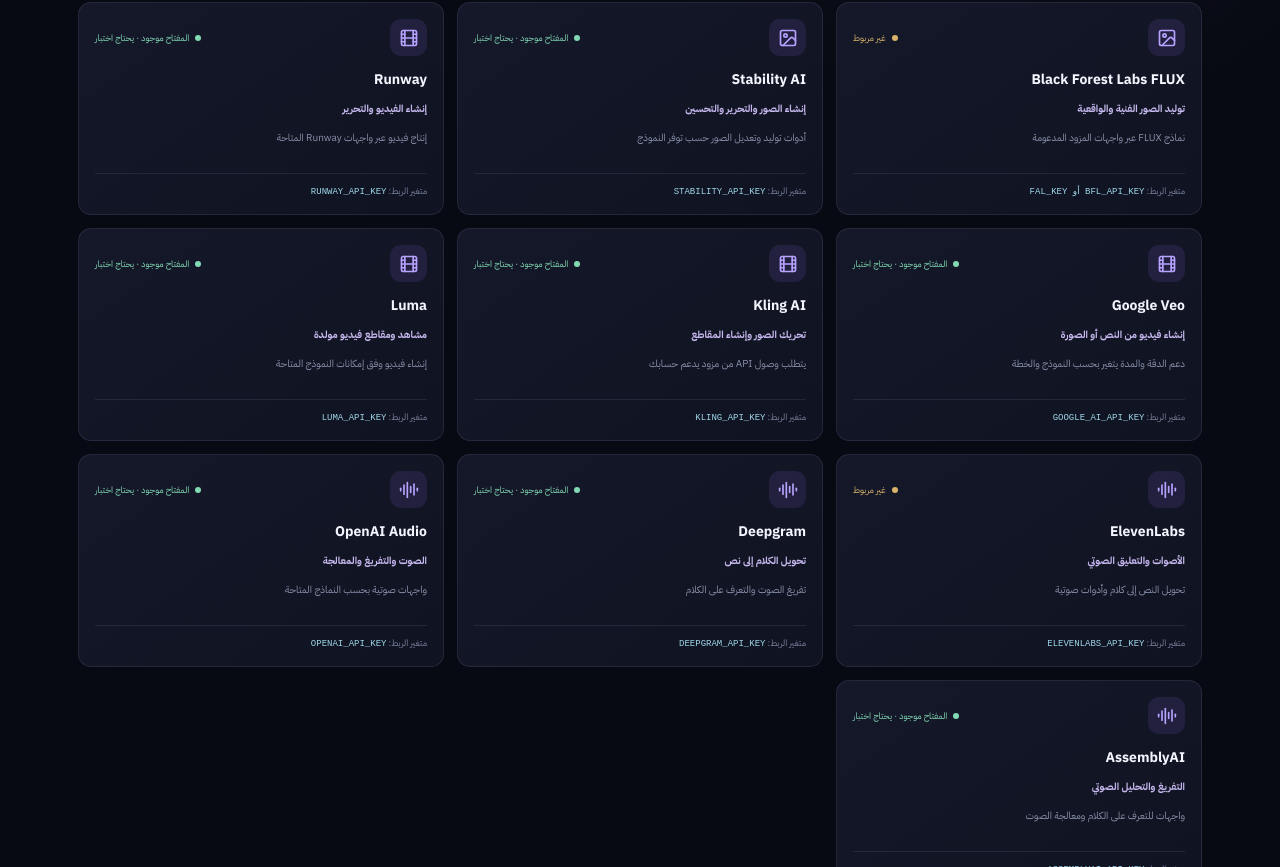
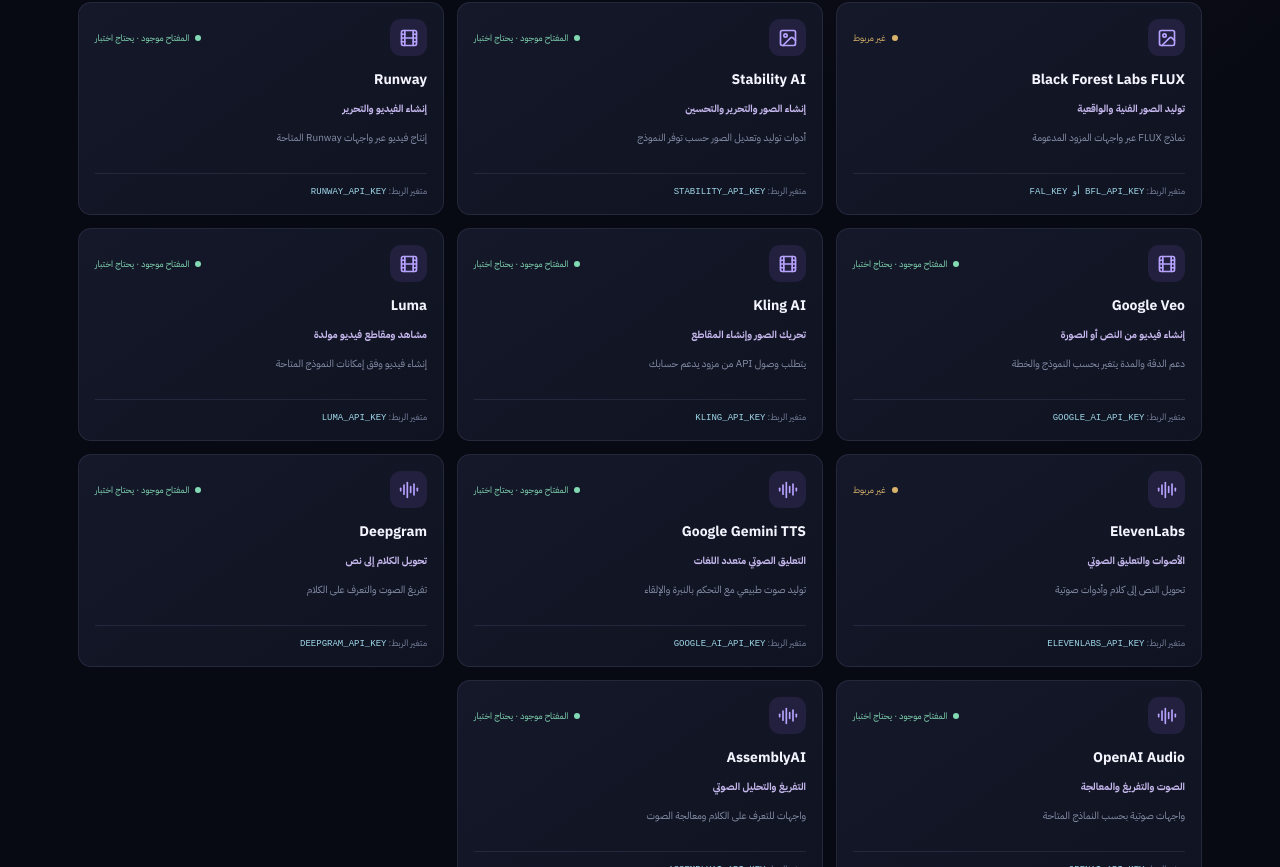
Before and after one commit to samaradelomran-spec/NEXORA-AI, a Next.js app: page /models in a window 1280 px wide. Shown: the part 943-1810 px from the top of the page. Built offline with nearby package versions, Linux system fonts and the light colour scheme; no server answers.

Commit message:
Add Gemini text-to-speech to engine directory

```diff
--- a/app/components/model-directory.tsx
+++ b/app/components/model-directory.tsx
@@ -19,6 +19,7 @@ const engines = [
   { name: "Kling AI", providerId: "kling", category: "video", tasks: "تحريك الصور وإنشاء المقاطع", detail: "يتطلب وصول API من مزود يدعم حسابك", key: "KLING_API_KEY" },
   { name: "Luma", providerId: "luma", category: "video", tasks: "مشاهد ومقاطع فيديو مولدة", detail: "إنشاء فيديو وفق إمكانات النموذج المتاحة", key: "LUMA_API_KEY" },
   { name: "ElevenLabs", providerId: "elevenlabs", category: "audio", tasks: "الأصوات والتعليق الصوتي", detail: "تحويل النص إلى كلام وأدوات صوتية", key: "ELEVENLABS_API_KEY" },
+  { name: "Google Gemini TTS", providerId: "google", category: "audio", tasks: "التعليق الصوتي متعدد اللغات", detail: "توليد صوت طبيعي مع التحكم بالنبرة والإلقاء", key: "GOOGLE_AI_API_KEY" },
   { name: "Deepgram", providerId: "deepgram", category: "audio", tasks: "تحويل الكلام إلى نص", detail: "تفريغ الصوت والتعرف على الكلام", key: "DEEPGRAM_API_KEY" },
   { name: "OpenAI Audio", providerId: "openai", category: "audio", tasks: "الصوت والتفريغ والمعالجة", detail: "واجهات صوتية بحسب النماذج المتاحة", key: "OPENAI_API_KEY" },
   { name: "AssemblyAI", providerId: "assemblyai", category: "audio", tasks: "التفريغ والتحليل الصوتي", detail: "واجهات للتعرف على الكلام ومعالجة الصوت", key: "ASSEMBLYAI_API_KEY" }
```
